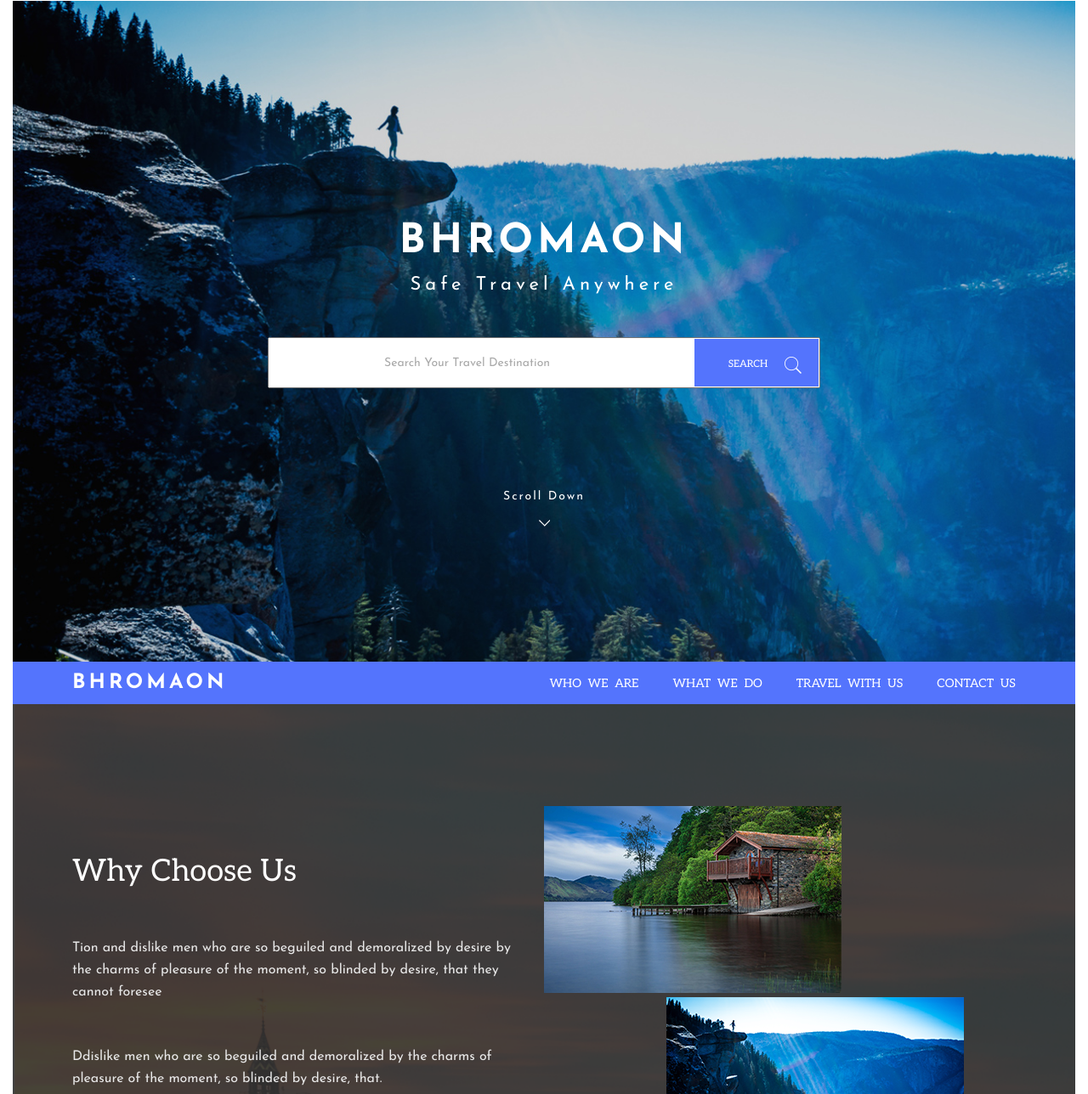
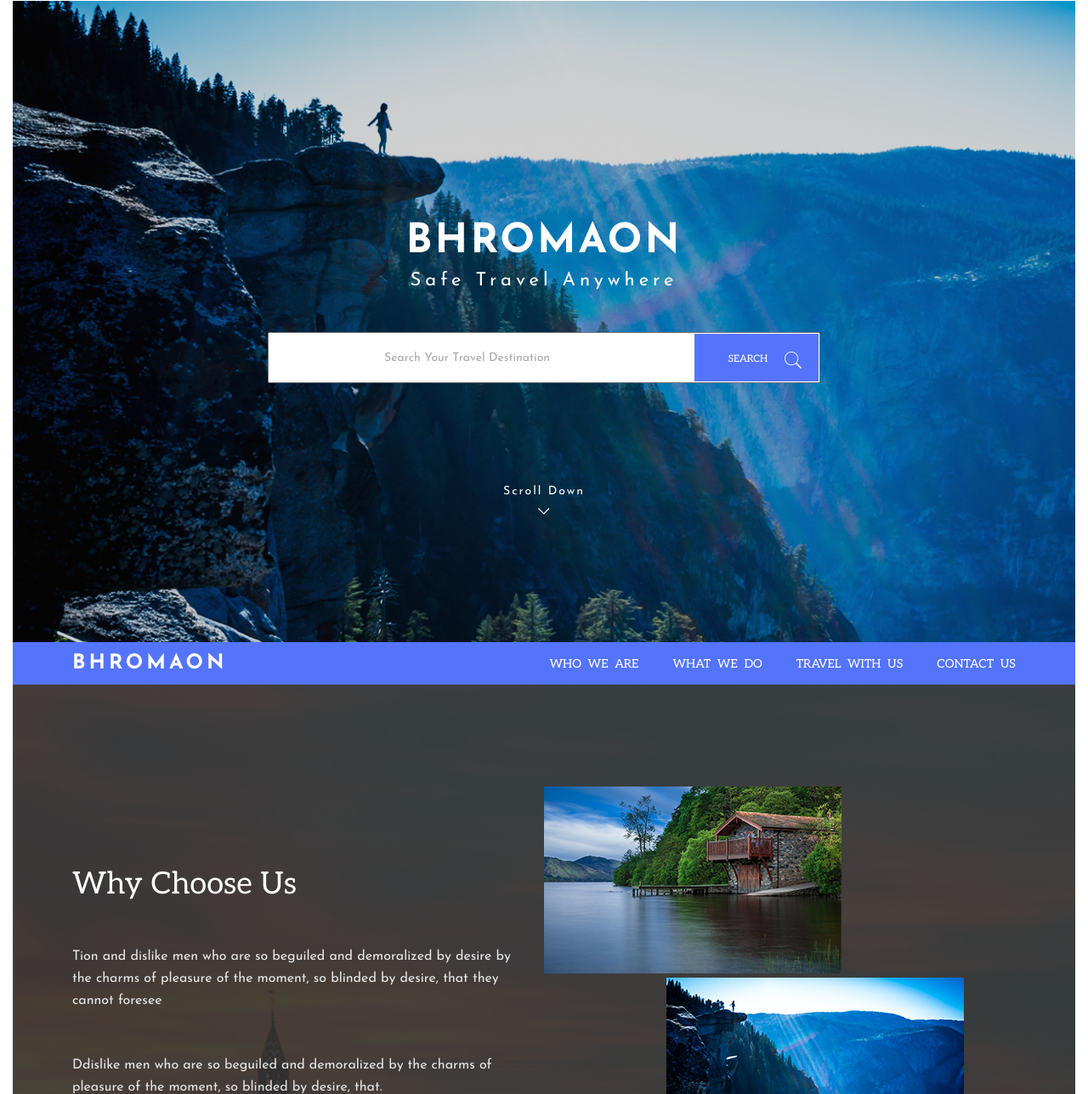
Before and after one commit to MaironCss/Exam, a plain HTML site: page index.html in a window 1280 px wide. Shown: the part 14-1302 px from the top of the page at 85% size. Drawn offline with Linux system fonts and the light colour scheme.

Commit message:
second commit

```diff
--- a/main/style.scss
+++ b/main/style.scss
@@ -104,14 +104,14 @@ p{
 	text-transform: uppercase;
 
 	font-weight: 700;
-	letter-spacing: 5px;
+	letter-spacing: 3px;
 
 }
 .header__text{
 	font-size: 1.375em;
 	color: #FFF;
 	text-align: center;
-	margin: 15px 0 50px 0;
+	margin: 10px 0 49px 0;
 	font-weight: 400;
 	letter-spacing: 5px;
 
@@ -185,8 +185,8 @@ p{
 .scroll__anchor{
 margin: 0 auto;
 & svg{
-    padding: 20px;
-    margin-bottom: 130px;
+   padding: 12px 19px;
+    margin-bottom: 113px;
 }
 }
 .header__menu{
@@ -250,7 +250,7 @@ margin: 0 auto;
 	color: #FFF;
 	font-family: 'Aleo', serif;
 	font-weight: 400;
-	margin:55px 0 ;
+	margin: 93px 0 50px 0;
 }
 .choose__text{
 	font-size: 1em;
```
Also changed, not shown: main/style.css, 1 other file.
